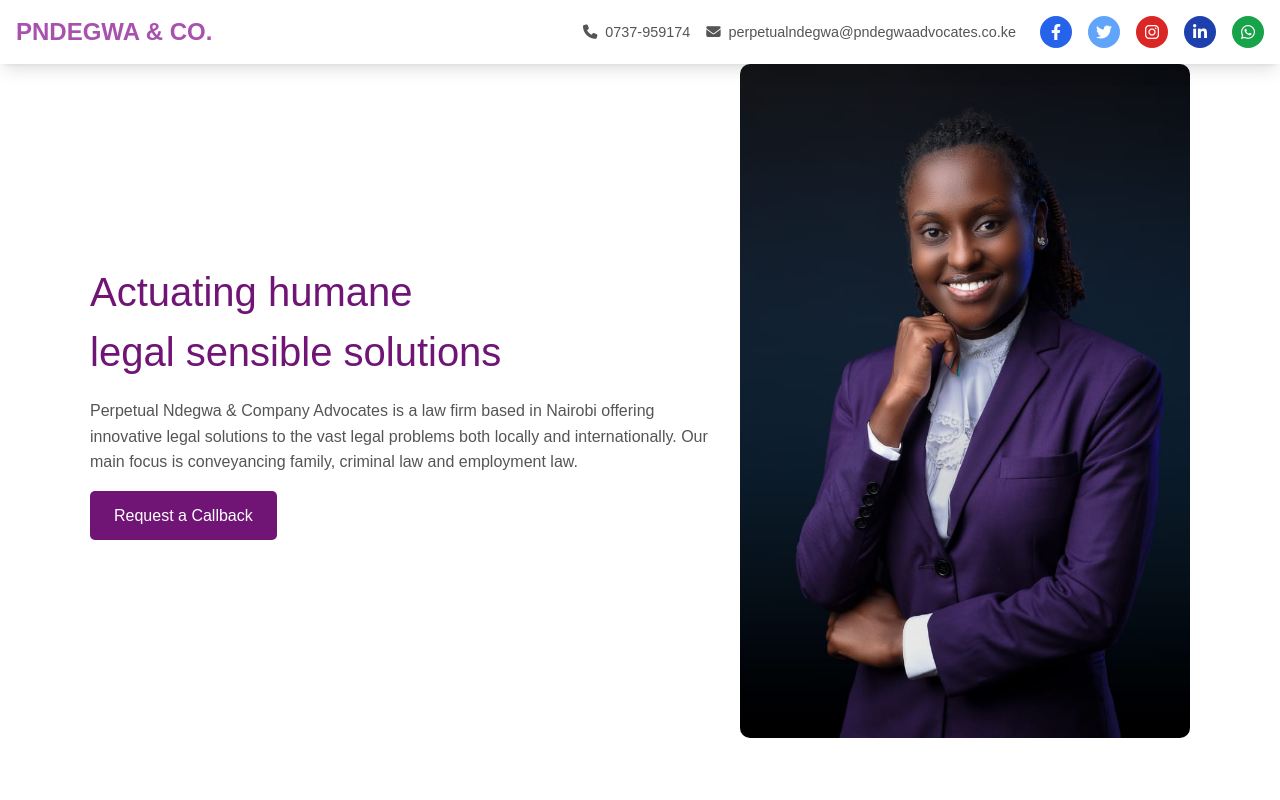
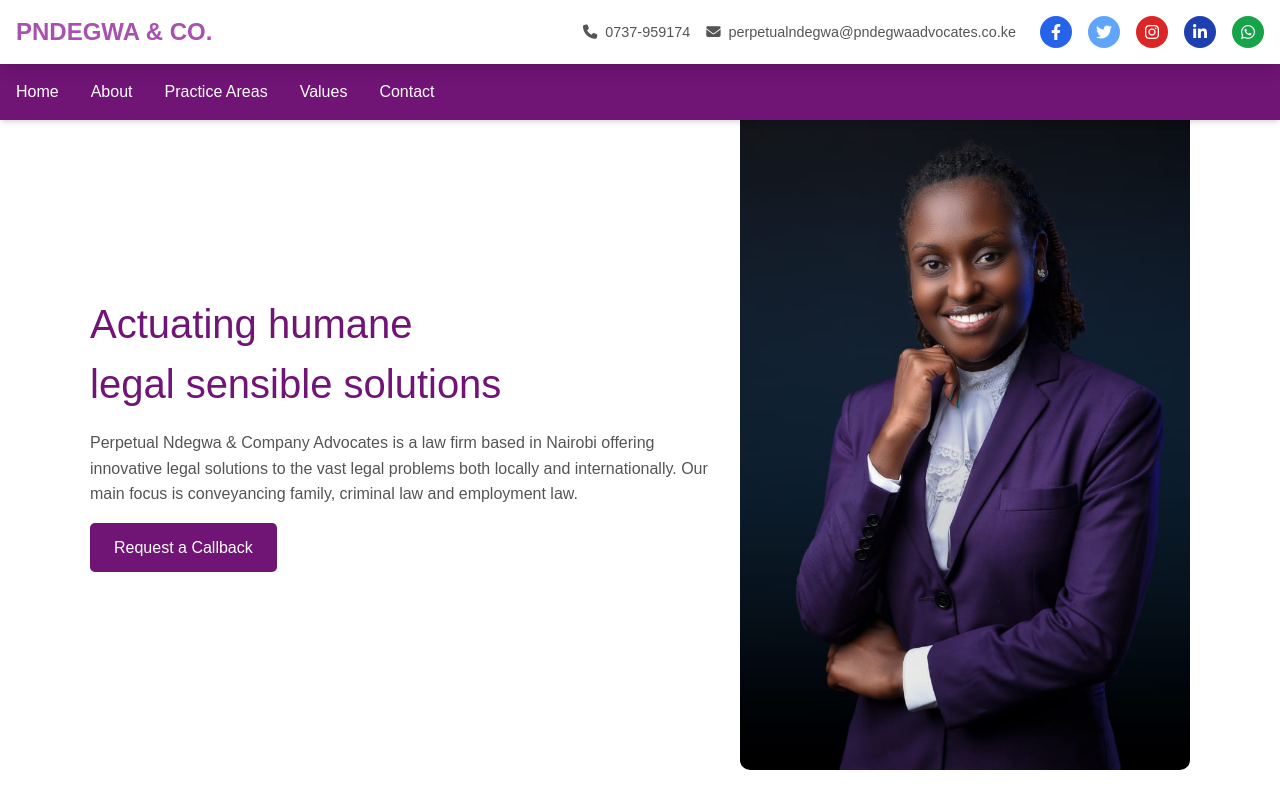
Before and after one commit to Allevandrose/judiciary, a plain HTML site: page index.html in a window 1280 px wide. Shown: the top 800 px of the page. Drawn offline with nearby package versions, Linux system fonts and the light colour scheme.

Commit message:
made it responsive with padding added second nav

```diff
--- a/index.html
+++ b/index.html
@@ -14,7 +14,7 @@
   </head>
   <body class="bg-[#e3e4e7]">
     <!-- Navigation -->
-    <nav x-data="{ isOpen: false }" class="bg-white shadow-lg fixed w-full z-50">
+    <nav x-data="{ isOpen: false }" class="bg-white shadow-lg fixed w-full z-50 ">
       <div class="container mx-auto px-4">
         <div class="flex justify-between items-center py-4">
           <div>
@@ -57,8 +57,36 @@
         </div>
       </div>
     </nav>
+    <!-- second nav -->
+      <!-- Main Navigation -->
+    <nav x-data="{ isOpen: false }" class="bg-[#701475] text-white mt-16 fixed w-full z-40 shadow-md mb-16">
+      <div class="container mx-auto px-4">
+        <div class="flex justify-between items-center py-4">
+          <div class="hidden md:flex space-x-8">
+            <a href="#home" class="hover:text-gray-300">Home</a>
+            <a href="#about" class="hover:text-gray-300">About</a>
+            <a href="#practice" class="hover:text-gray-300">Practice Areas</a>
+            <a href="#values" class="hover:text-gray-300">Values</a>
+            <a href="#contact" class="hover:text-gray-300">Contact</a>
+          </div>
+          <button @click="isOpen = !isOpen" class="md:hidden">
+            <svg class="w-6 h-6" fill="none" stroke="currentColor" viewBox="0 0 24 24">
+              <path stroke-linecap="round" stroke-linejoin="round" stroke-width="2" d="M4 6h16M4 12h16m-7 6h7" />
+            </svg>
+          </button>
+        </div>
+        <!-- Mobile Menu -->
+        <div x-show="isOpen" class="md:hidden pb-4 space-y-4 text-center">
+          <a href="#home" class="block py-2 hover:bg-[#5a105e]">Home</a>
+          <a href="#about" class="block py-2 hover:bg-[#5a105e]">About</a>
+          <a href="#practice" class="block py-2 hover:bg-[#5a105e]">Practice Areas</a>
+          <a href="#values" class="block py-2 hover:bg-[#5a105e]">Values</a>
+          <a href="#contact" class="block py-2 hover:bg-[#5a105e]">Contact</a>
+        </div>
+      </div>
+    </nav>
     <!-- =========== HOME SECTION ========== -->
-    <section class="home">
+    <section id="home" class="home">
       <div class="home-content">
         <div class="left">
           <div class="left-heading">
@@ -79,7 +107,7 @@
     <!-- ========= HOME END ========== -->
 
     <!-- ========== ABOUT SECTION ========== -->
-    <section class="about">
+    <section id="about" class="about">
       <div class="about-content">
         <div class="left">
           <img src="images/lawyer.jpg" alt="" />
@@ -105,7 +133,7 @@
     <!-- ========== ABOUT END ========== -->
 
     <!-- =============== Practice areas =============== -->
-    <section class="practice-section">
+    <section id="practice" class="practice-section">
       <h3 style="text-align: center; color: #701475;">Our Practices</h3>
       <div class="practice-container">
         <div class="splide" id="practice-carousel">
@@ -159,7 +187,7 @@
     <!--========== Practice end========== -->
 
  <!-- Core Values Section -->
- <section class="core-values">
+ <section id="values" class="core-values">
   <h2 class="start">Our Core Values</h2>
   <div class="values-container">
       <div class="value-card">
@@ -197,7 +225,7 @@
 
 
 <!-- Contact Form -->
-<section class="contact-form">
+<section id="contact" class="contact-form">
   <h2 class="start">Contact Us</h2>
   <form>
       <div class="form-group">
--- a/style.css
+++ b/style.css
@@ -43,7 +43,7 @@ nav button {
   display: flex;
   justify-content: center;
   align-items: center;
-  padding: 4rem 2rem;
+  padding: 6rem 2rem;
   background: #fff;
 }
 
@@ -182,6 +182,7 @@ nav button {
 /* Responsive Design */
 @media (max-width: 768px) {
   .home-content, .about-content {
+    padding: 4rem 0;
       flex-direction: column;
       text-align: center;
   }
```
